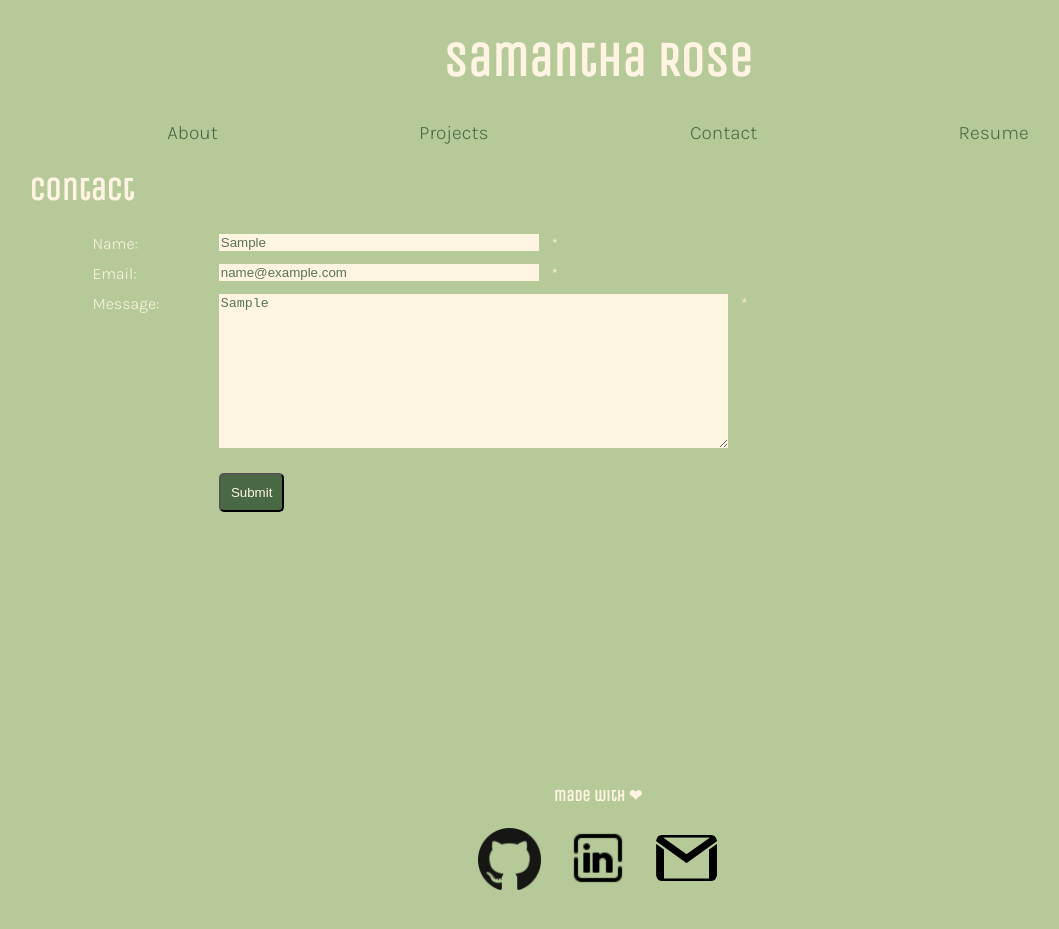
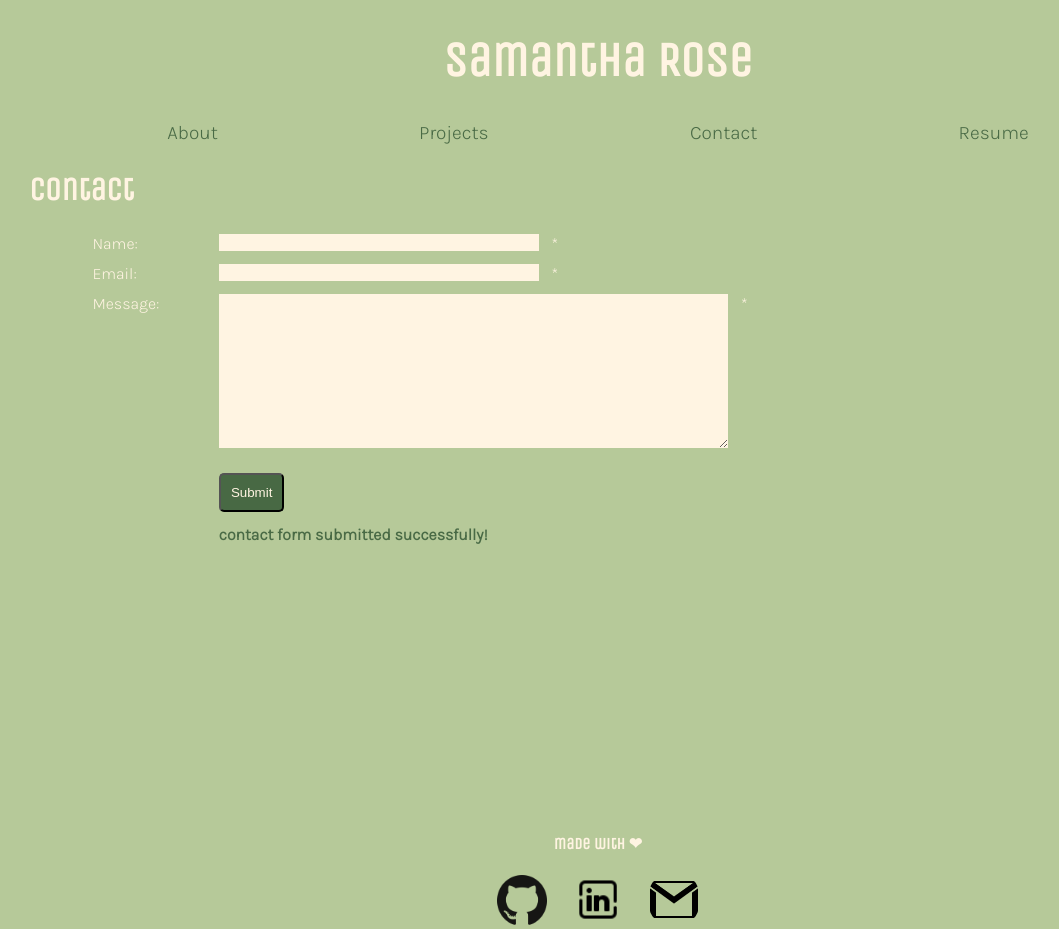
Before and after one commit to samanthashleyrose/React-Coding-Portfolio, a React (Vite) app: page /Contact in a window 1280 px wide. Both pictures are taken after typing "Sample", "name@example.com", "Sample" into the empty fields and a click on the button "Submit". Shown: the top 929 px of the page, without its empty margins (42-1101 px from the left). Before the commit the page ends 894 px from the top, so only its background shows below. Built offline with nearby package versions, Linux system fonts and the light colour scheme.

Commit message:
Contact page adjustments

```diff
--- a/src/main.css
+++ b/src/main.css
@@ -172,6 +172,13 @@ img {
     margin: 0%;
 }
 
+.success {
+    color: rgba(41, 78, 45, 0.776);
+    font-weight: bolder;
+    margin-top: 1%;
+    margin-left: 10%;
+}
+
 #submit-btn {
     background-color: rgba(41, 78, 45, 0.776);
     border-radius: 5px;
@@ -226,7 +233,7 @@ a {
 
 .footer-option {
     border-style: none;
-    width: 5%;
+    width: 4%;
     margin-left: 1%;
     margin-right: 1%;
 }
--- a/src/pages/Contact.jsx
+++ b/src/pages/Contact.jsx
@@ -13,6 +13,8 @@ function ContactForm() {
     message: false
   });
 
+  const [success, setSuccess] = useState(false);
+
   const handleChange = (e) => {
     setFormData({
       ...formData,
@@ -25,6 +27,15 @@ function ContactForm() {
     const formIsValid = Object.values(formData).every(value => value.trim() !== '');
     if (formIsValid) {
       console.log('Form submitted:', formData);
+      setFormData({
+        name: '',
+        email: '',
+        message: ''
+      });
+      setSuccess(true);
+      // setTimeout(() => {
+      //   setSuccess(false);
+      // }, 3000);
     } else {
       alert('Please fill in all required fields');
     }
@@ -32,12 +43,11 @@ function ContactForm() {
 
   const handleBlur = (e) => {
     const fieldName = e.target.name;
-    if (!formData[fieldName]) {
-      setErrors({
-        ...errors,
-        [fieldName]: true
-      });
-    }
+    const fieldValue = e.target.value.trim();
+    setErrors({
+      ...errors,
+      [fieldName]: fieldValue === ''
+    });
   };
 
   return (
@@ -82,6 +92,7 @@ function ContactForm() {
           * {errors.message && <p className="error"> required</p>}
         </div>
         <button type="submit" id='submit-btn'>Submit</button>
+        {success && <p className="success"> contact form submitted successfully!</p>}
       </form>
     </div>
   );
```
